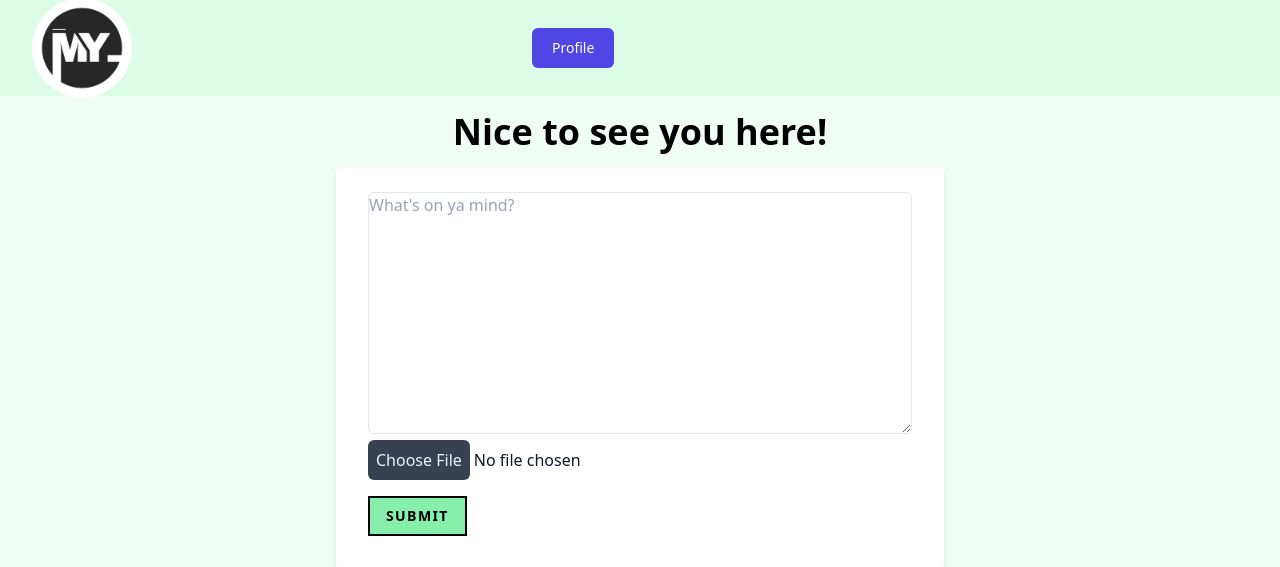
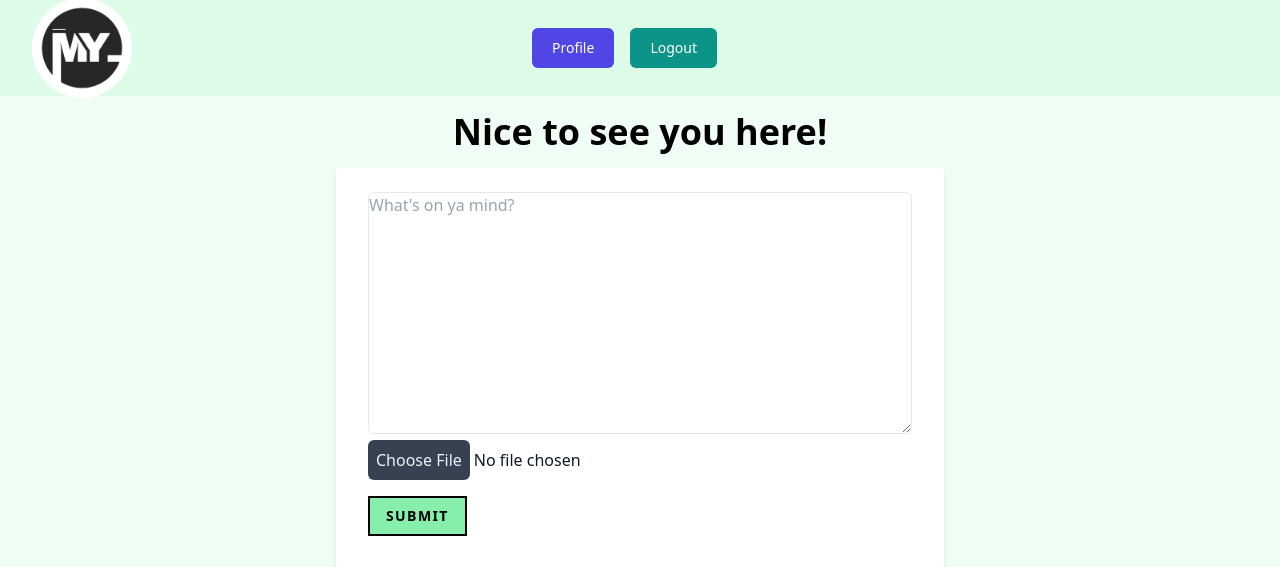
Before and after one commit to codinSamueldev/my, a Django app: page / in a window 1280 px wide. Shown: the top 567 px of the page. Run offline with Django 5.2, Linux system fonts and the light colour scheme; the visitor is signed in with stand-in values (Sample User, id 1); data that the repository does not hold is empty; some libraries are stand-ins or nearby versions.

Commit message:
add logout button

```diff
--- a/templates/layouts/partials/header.html
+++ b/templates/layouts/partials/header.html
@@ -18,7 +18,13 @@
                     class="block rounded-md bg-indigo-600 px-5 py-2.5 text-sm font-medium text-white"
                     href="#"
                     >
-                    Profile
+                        Profile
+                    </a>
+
+                    <a
+                    class="block rounded-md bg-teal-600 px-5 py-2.5 text-sm font-medium text-white transition hover:bg-teal-700"
+                    href="{% url 'logout' %}">
+                        Logout
                     </a>
 
                     {% else %}
```
